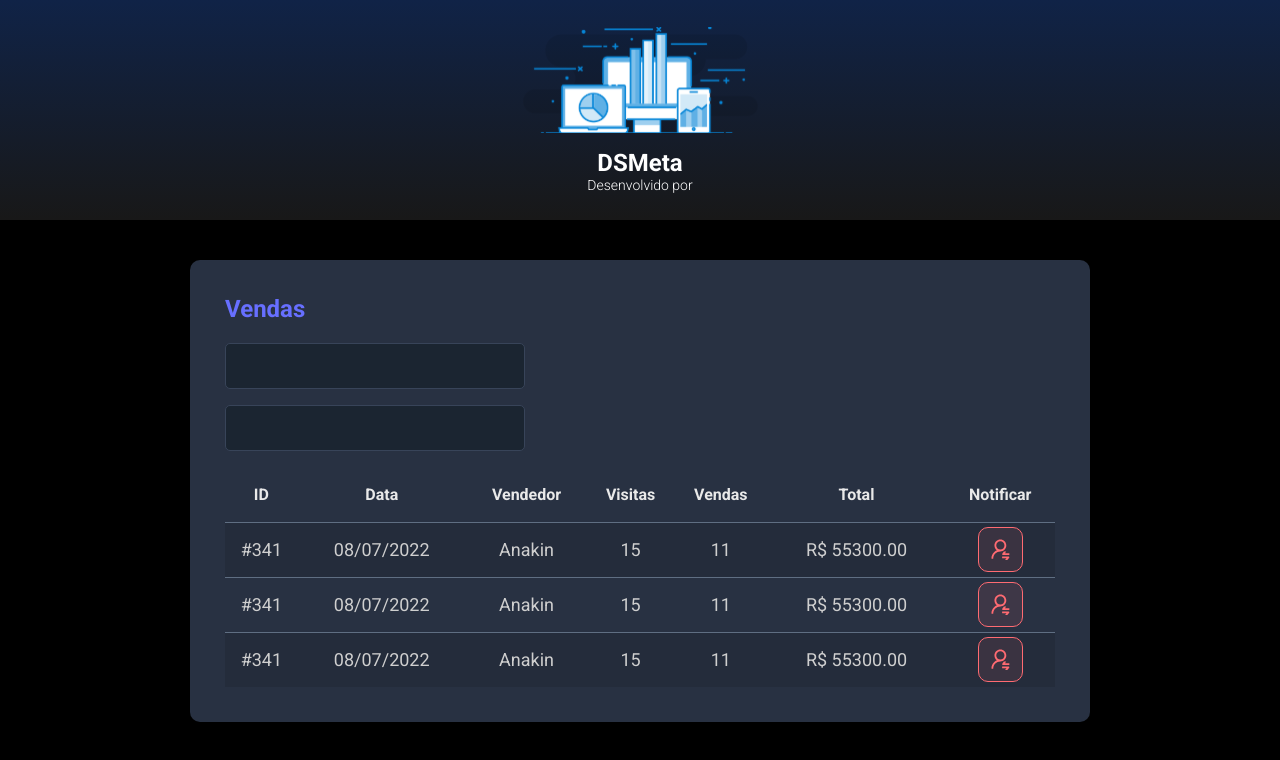
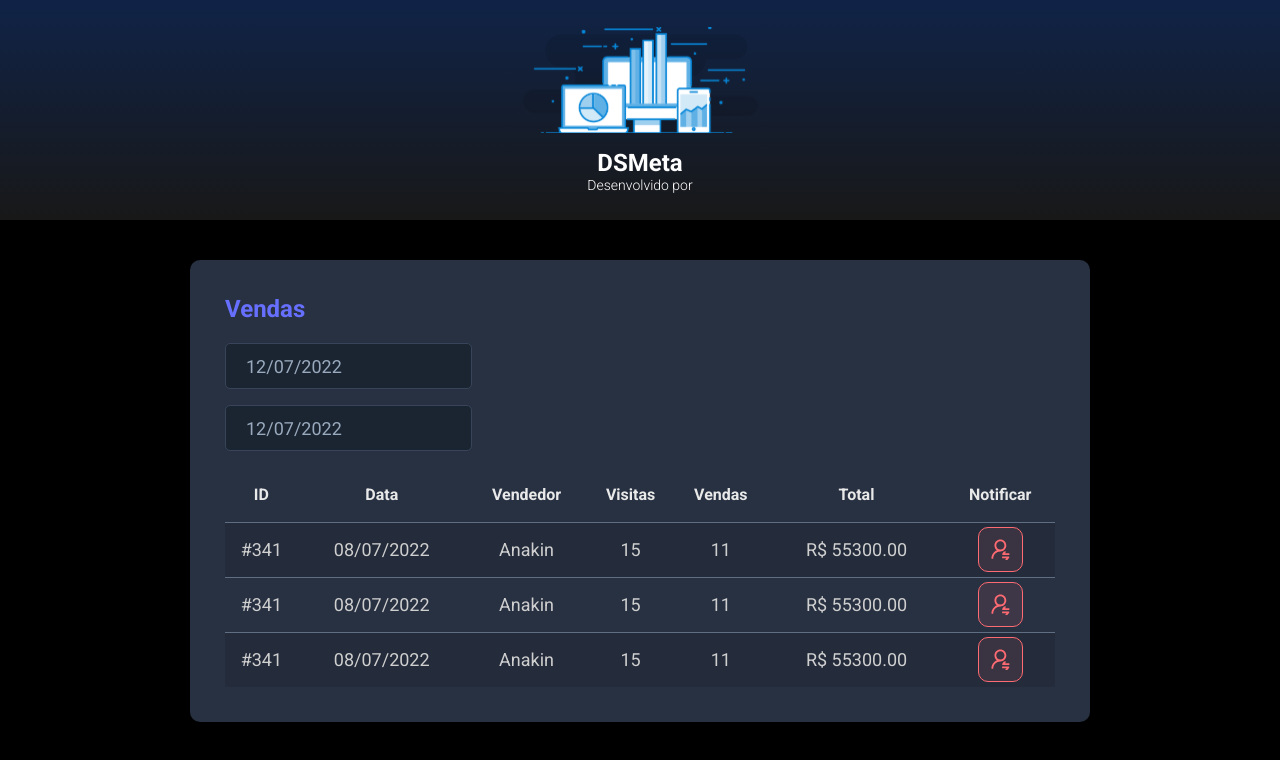
Before and after one commit to Franciscoas4/dsmeta, a React (Vite) app in the folder frontend/: page / in a window 1280 px wide. Shown: the top 760 px of the page. Built offline with nearby package versions, Linux system fonts and the light colour scheme.

Commit message:
Datepicker

```diff
--- a/frontend/package.json
+++ b/frontend/package.json
@@ -8,7 +8,9 @@
     "preview": "vite preview"
   },
   "dependencies": {
+    "@types/react-datepicker": "4.4.2",
     "react": "^18.0.0",
+    "react-datepicker": "4.8.0",
     "react-dom": "^18.0.0"
   },
   "devDependencies": {
--- a/frontend/src/components/SalesCard/index.tsx
+++ b/frontend/src/components/SalesCard/index.tsx
@@ -1,5 +1,7 @@
-import NotificationButton from '../NotificationButton';
-import './styles.css'
+import DatePicker from "react-datepicker";
+import "react-datepicker/dist/react-datepicker.css";
+import NotificationButton from "../NotificationButton";
+import "./styles.css";
 
 function SalesCard() {
   return (
@@ -7,10 +9,20 @@
       <h2 className="dsmeta-sales-title">Vendas</h2>
       <div>
         <div className="dsmeta-form-control-container">
-            <input className="dsmeta-form-control" type="text" />
+          <DatePicker
+            selected={new Date()}
+            onChange={(date: Date) => {}}
+            className="dsmeta-form-control"
+            dateFormat="dd/MM/yyyy"
+          />
         </div>
         <div className="dsmeta-form-control-container">
-            <input className="dsmeta-form-control" type="text" />
+          <DatePicker
+            selected={new Date()}
+            onChange={(date: Date) => {}}
+            className="dsmeta-form-control"
+            dateFormat="dd/MM/yyyy"
+          />
         </div>
       </div>
 
@@ -68,10 +80,8 @@
               </td>
             </tr>
           </tbody>
-
         </table>
       </div>
-
     </div>
   );
 }
```
Also changed, not shown: 1 other file (tests, documents, lock files or other folders). Lines whose indentation alone changed are shown as unchanged.
